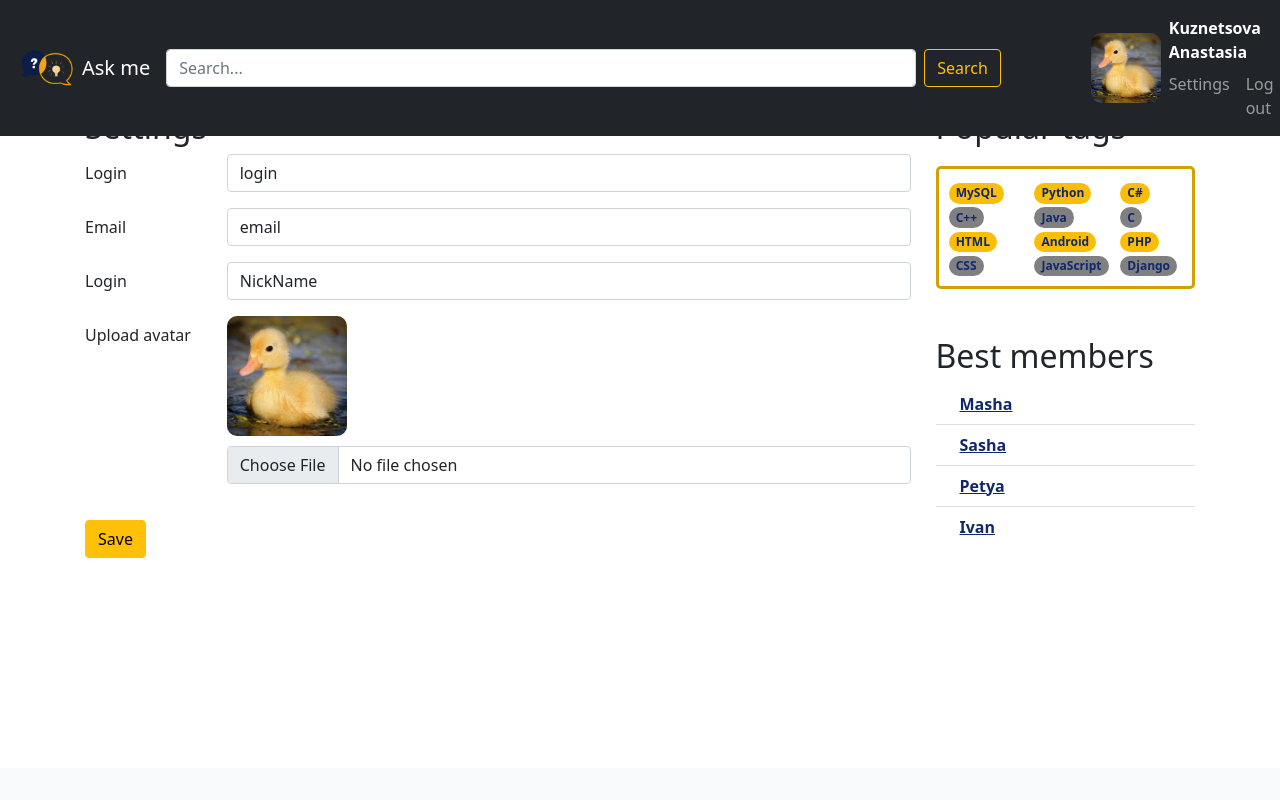
After one commit to anasteizha/tp_web, a Django app: page /settings/ in a window 1280 px wide. The commit adds this page. Run offline with Django 4.2, Linux system fonts and the light colour scheme; some libraries are stand-ins or nearby versions.

Commit message:
add settings

```diff
--- a/askme/app/views.py
+++ b/askme/app/views.py
@@ -10,14 +10,14 @@ QUESTIONS = [
         "title": f"Title №{i + 1}",
         "text": f"This is text for question №{i + 1}",
         "number": i,
-        "tags": QUESTION_TAGS,
+        "tags": QUESTION_TAGS
     } for i in range(100)
 ]
 
 ANSWERS = [
     {
         "title": f"Title №{i + 1}",
-        "text": f"This is text for answer №{i + 1}",
+        "text": f"This is text for answer №{i + 1}"
     } for i in range(20)
 ]
 
@@ -74,3 +74,8 @@ def ask(request):
     context = {"popular_tags": POPULAR_TAGS,
             "best_members": BEST_MEMBERS}
     return render(request, "ask.html", context)
+
+def settings(request):
+    context = {"popular_tags": POPULAR_TAGS,
+            "best_members": BEST_MEMBERS}
+    return render(request, "settings.html", context)
--- a/askme/askme/urls.py
+++ b/askme/askme/urls.py
@@ -26,4 +26,5 @@ urlpatterns = [
     path('login/', views.login, name="login"),
     path('signup/', views.signup, name="signup"),
     path('ask/', views.ask, name="ask"),
+    path('settings/', views.settings, name="settings")
 ]
--- a/askme/templates/inc/authorized_navbar.html
+++ b/askme/templates/inc/authorized_navbar.html
@@ -16,12 +16,12 @@
             <img class="avatar-user" src="{% static "img/picture.jpg" %}" alt="">
             <div class="container">
                 <div class="row navbar-nav">
-                    <a class="nav-link user-name" href="#">Kuznetsova Anastasia</a>
+                    <a class="nav-link user-name" href="{% url "settings" %}">Kuznetsova Anastasia</a>
                 </div>
                 <div class="row">
                     <ul class="navbar-nav me-auto mb-2 mb-md-0">
                         <li class="nav-item">
-                            <a class="nav-link" href="#">Settings</a>
+                            <a class="nav-link" href="{% url "settings" %}">Settings</a>
                         </li>
                         <li class="nav-item">
                             <a class="nav-link" href="{% url "login" %}">Log out</a>
--- a/askme/templates/inc/base.html
+++ b/askme/templates/inc/base.html
@@ -75,9 +75,15 @@
                     </div>
                     </div>
                     <h2 class="mt-5">Best members</h2>
-                    {% for user in best_members %}
-                        <a href="#" class="btn btn-light">{{ user }}</a><br>
-                    {% endfor %}
+                    <ul class="list-group list-group-flush">
+                        {% for user in best_members %}
+                            <li class="list-group-item d-flex justify-content-between align-items-start">
+                                <div class="ms-2 me-auto">
+                                    <div class="fw-bold"><a href="#">{{ user }}</a></div>
+                                </div>
+                            </li>
+                        {% endfor %}
+                    </ul>
                 </div>
             </div>
         </div>
--- a/askme/templates/login.html
+++ b/askme/templates/login.html
@@ -25,7 +25,7 @@
       <div class="mb-3">
         <a href="{% url "signup" %}">Create new account</a>
       </div>
-      <button type="submit" class="btn btn-primary">Log in</button>
+      <button type="submit" class="btn btn-warning btn-send">Log in</button>
     </form>
   </div>
 {% endblock content %}
--- /dev/null
+++ b/askme/templates/settings.html
@@ -0,0 +1,43 @@
+{% extends "inc/base.html" %}
+{% load static %}
+
+{% block navbar %}
+    {% include "inc/authorized_navbar.html" %}
+{% endblock navbar %}
+
+{% block content %}
+    <div class="row">
+        <div class="col-4">
+            <h2 class="mt-5">Settings</h2>
+        </div>
+    </div>
+
+    <form>
+        <div class="mb-3 row">
+            <label for="login" class="col-sm-2 col-form-label">Login</label>
+            <div class="col-sm-10">
+                <input type="text" class="form-control" id="login" value="login">
+            </div>
+        </div>
+        <div class="mb-3 row">
+            <label for="email" class="col-sm-2 col-form-label">Email</label>
+            <div class="col-sm-10">
+                <input type="text" class="form-control" id="login" value="email">
+            </div>
+        </div>
+        <div class="mb-3 row">
+            <label for="NickName" class="col-sm-2 col-form-label">Login</label>
+            <div class="col-sm-10">
+                <input type="text" class="form-control" id="NickName" value="NickName">
+            </div>
+        </div>
+        <div class="mb-3 row">
+            <label for="avatar" class="col-sm-2 col-form-label">Upload avatar</label>
+            <div class="col-sm-10">
+                <img class="avatar-question" src="{% static "img/picture.jpg" %}" alt="">
+                <input class="form-control" type="file" id="avatar">
+            </div>
+        </div>
+        <button type="submit" class="btn btn-warning btn-send">Save</button>
+    </form>
+{% endblock content %}
--- a/askme/templates/signup.html
+++ b/askme/templates/signup.html
@@ -38,7 +38,7 @@
                 <label for="formFile" class="form-label">Upload avatar</label>
                 <input class="form-control" type="file" id="formFile">
             </div>
-            <button type="submit" class="btn btn-primary">Register</button>
+            <button type="submit" class="btn btn-warning btn-send">Register</button>
         </form>
     </div>
 {% endblock content %}
```
Also changed, not shown: askme/templates/hot.html (line endings or trailing spaces), askme/templates/inc/question_tmp.html (line endings or trailing spaces), askme/templates/inc/unauthorized_navbar.html (line endings or trailing spaces), askme/templates/index.html (line endings or trailing spaces), askme/templates/tag.html (line endings or trailing spaces).
